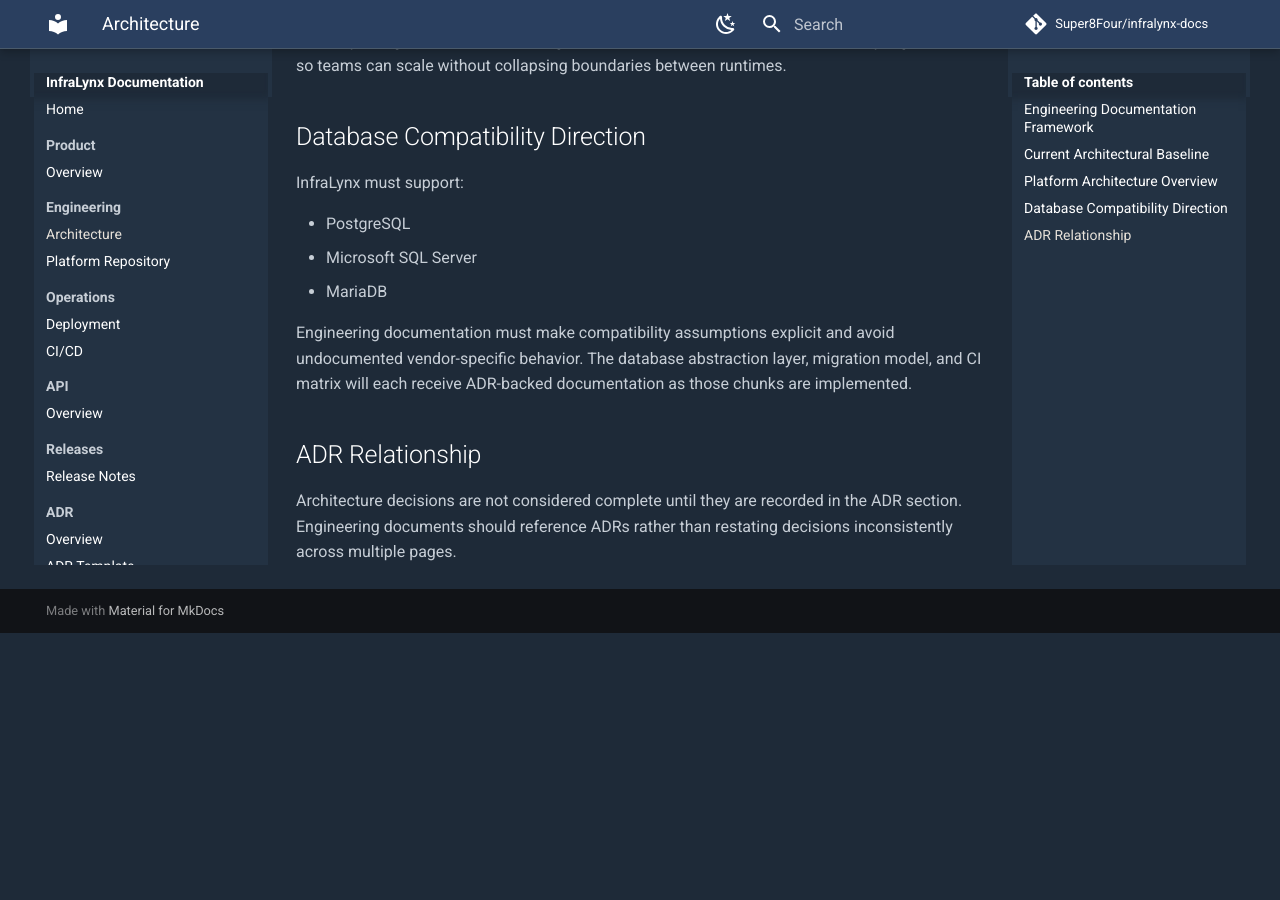
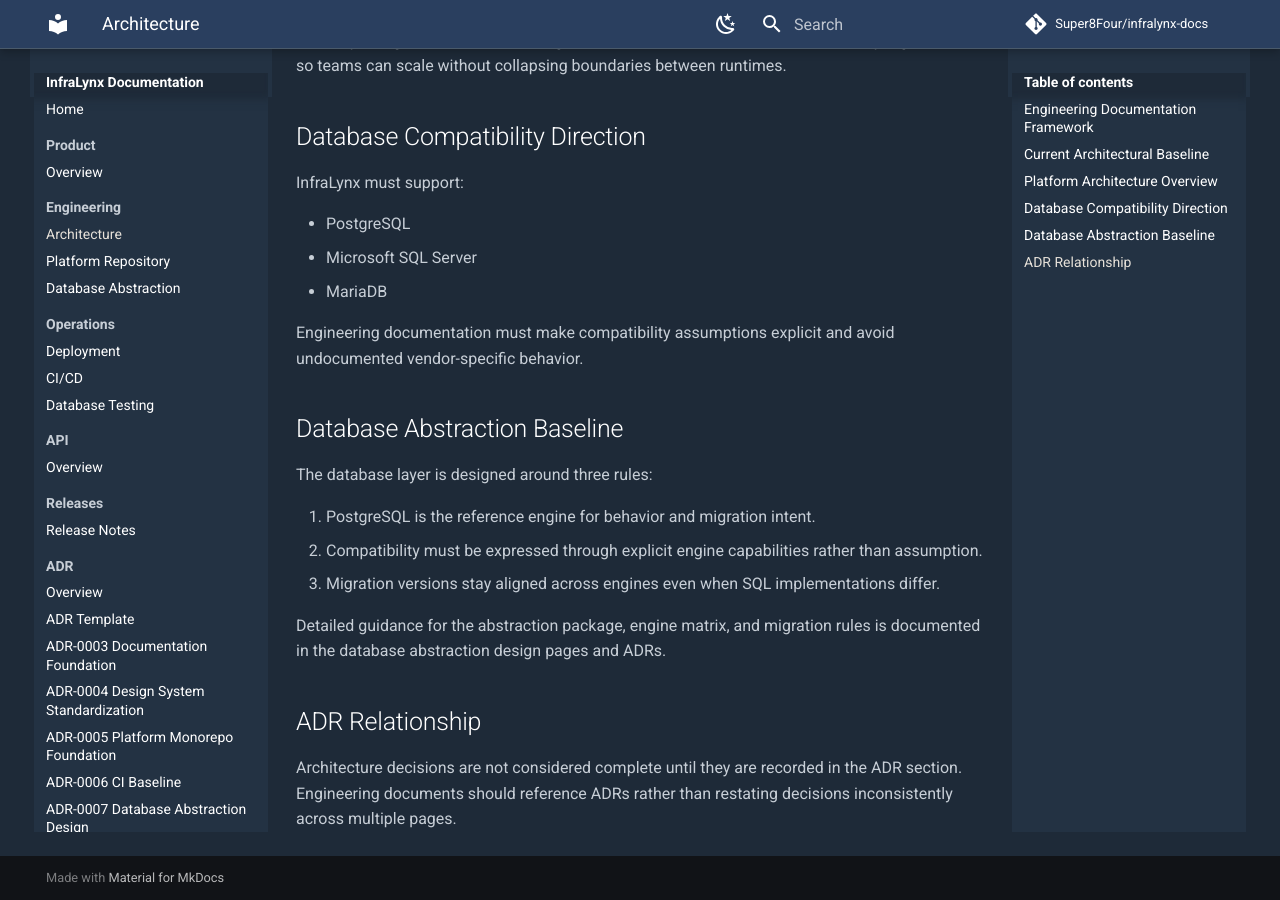
Before and after one commit to Super8Four/infralynx-docs, an MkDocs documentation site: the page built from docs/engineering/architecture.md, in a window 1280 px wide and 900 px high, scrolled down 981 px. Built offline with MkDocs 1.6.1 and Material for MkDocs 9.7.7, drawn with Linux system fonts in a browser that asks for light colours; comment, search, counter and statistics services are not loaded; before the commit the page ends 1614 px from its top, so only the background shows below that.

Commit message:
Document database abstraction design

```diff
--- a/docs/engineering/architecture.md
+++ b/docs/engineering/architecture.md
@@ -37,7 +37,17 @@ InfraLynx must support:
 - Microsoft SQL Server
 - MariaDB
 
-Engineering documentation must make compatibility assumptions explicit and avoid undocumented vendor-specific behavior. The database abstraction layer, migration model, and CI matrix will each receive ADR-backed documentation as those chunks are implemented.
+Engineering documentation must make compatibility assumptions explicit and avoid undocumented vendor-specific behavior.
+
+## Database Abstraction Baseline
+
+The database layer is designed around three rules:
+
+1. PostgreSQL is the reference engine for behavior and migration intent.
+2. Compatibility must be expressed through explicit engine capabilities rather than assumption.
+3. Migration versions stay aligned across engines even when SQL implementations differ.
+
+Detailed guidance for the abstraction package, engine matrix, and migration rules is documented in the database abstraction design pages and ADRs.
 
 ## ADR Relationship
 
--- a/mkdocs.yml
+++ b/mkdocs.yml
@@ -43,9 +43,11 @@ nav:
   - Engineering:
       - Architecture: engineering/architecture.md
       - Platform Repository: engineering/platform-repository.md
+      - Database Abstraction: engineering/database-abstraction.md
   - Operations:
       - Deployment: operations/deployment.md
       - CI/CD: operations/ci-cd.md
+      - Database Testing: operations/database-testing.md
   - API:
       - Overview: api/overview.md
   - Releases:
@@ -57,6 +59,7 @@ nav:
       - ADR-0004 Design System Standardization: adr/ADR-0004-design-system-standardization.md
       - ADR-0005 Platform Monorepo Foundation: adr/ADR-0005-platform-monorepo-foundation.md
       - ADR-0006 CI Baseline: adr/ADR-0006-ci-baseline.md
+      - ADR-0007 Database Abstraction Design: adr/ADR-0007-database-abstraction-design.md
   - Design:
       - Branding: design/branding.md
       - UX Principles: design/ux-principles.md
```
Also changed, not shown: docs/adr/ADR-0007-database-abstraction-design.md (added, +25 -0 lines), docs/engineering/database-abstraction.md (added, +64 -0 lines), docs/operations/ci-cd.md (+4 -0 lines), docs/operations/database-testing.md (added, +38 -0 lines).
